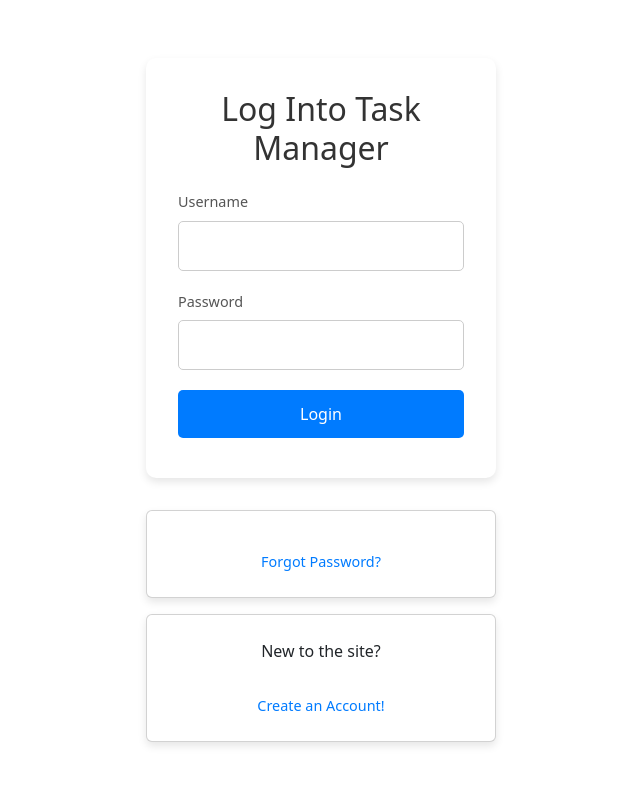
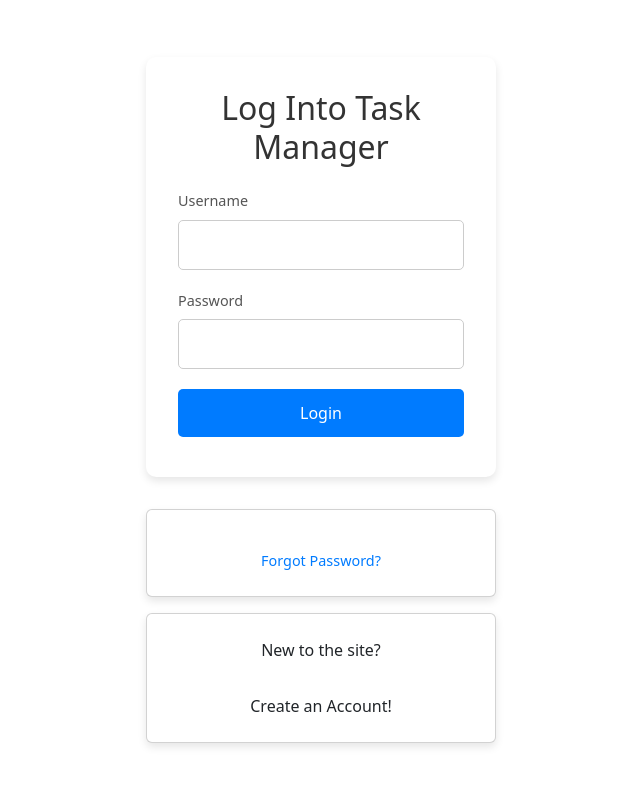
Before and after one commit to uaalumni02/task_management_front, a React (Create React App) app: page / in a window 1280 px wide. Shown: the top 786 px of the page, without its empty margins (319-959 px from the left). Built offline with nearby package versions, Linux system fonts and the light colour scheme.

Commit message:
add link

```diff
--- a/src/pages/Login.js
+++ b/src/pages/Login.js
@@ -1,5 +1,5 @@
 import React, { useState } from "react";
-import { Navigate } from "react-router-dom";
+import { Navigate, Link } from "react-router-dom";
 import "../static/login.css";
 
 const Login = () => {
@@ -77,9 +77,10 @@ const Login = () => {
         </div>
         <div className="card">
           <p>New to the site?</p>
-          <a href="/register" className="signup-link">
+          <Link to="/register" className="signup-link"></Link>
+          {/* <a href="/register" className="signup-link"> */}
             Create an Account!
-          </a>
+          {/* </a> */}
         </div>
       </div>
     </div>
```
